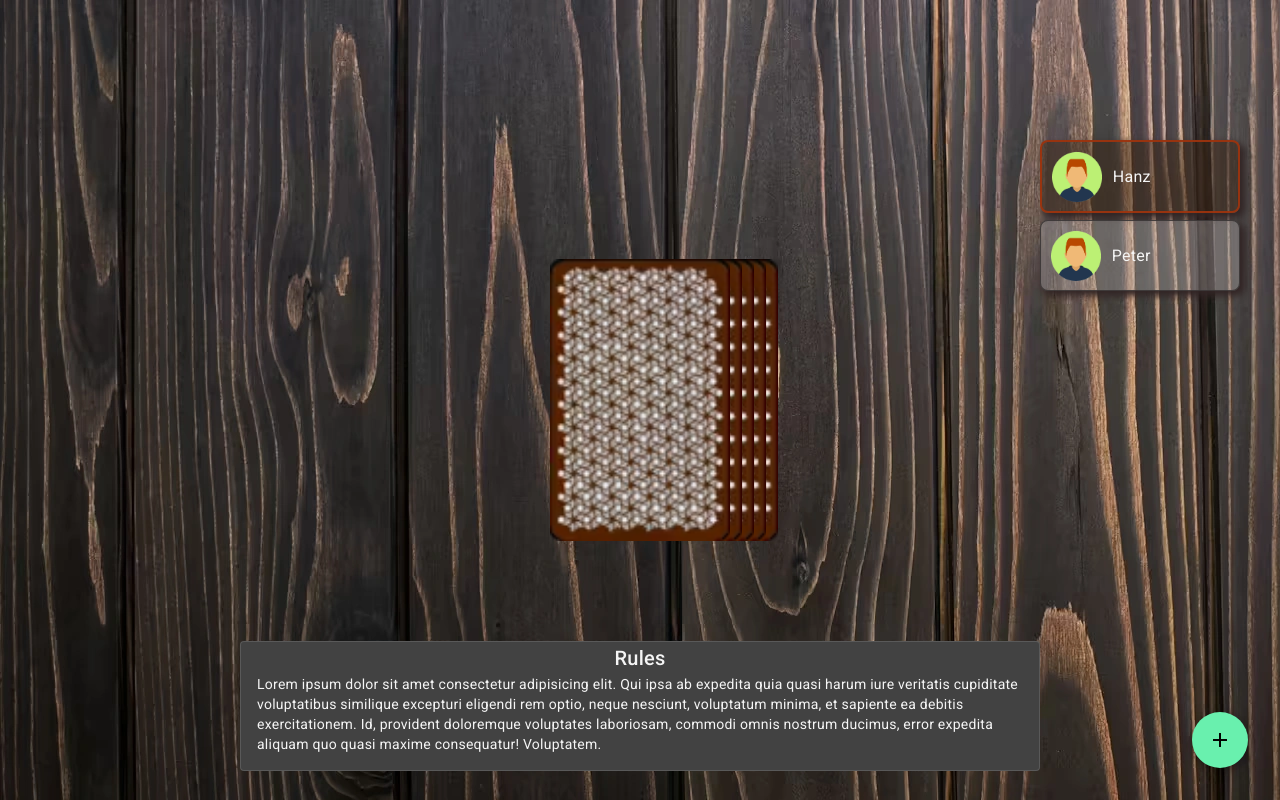
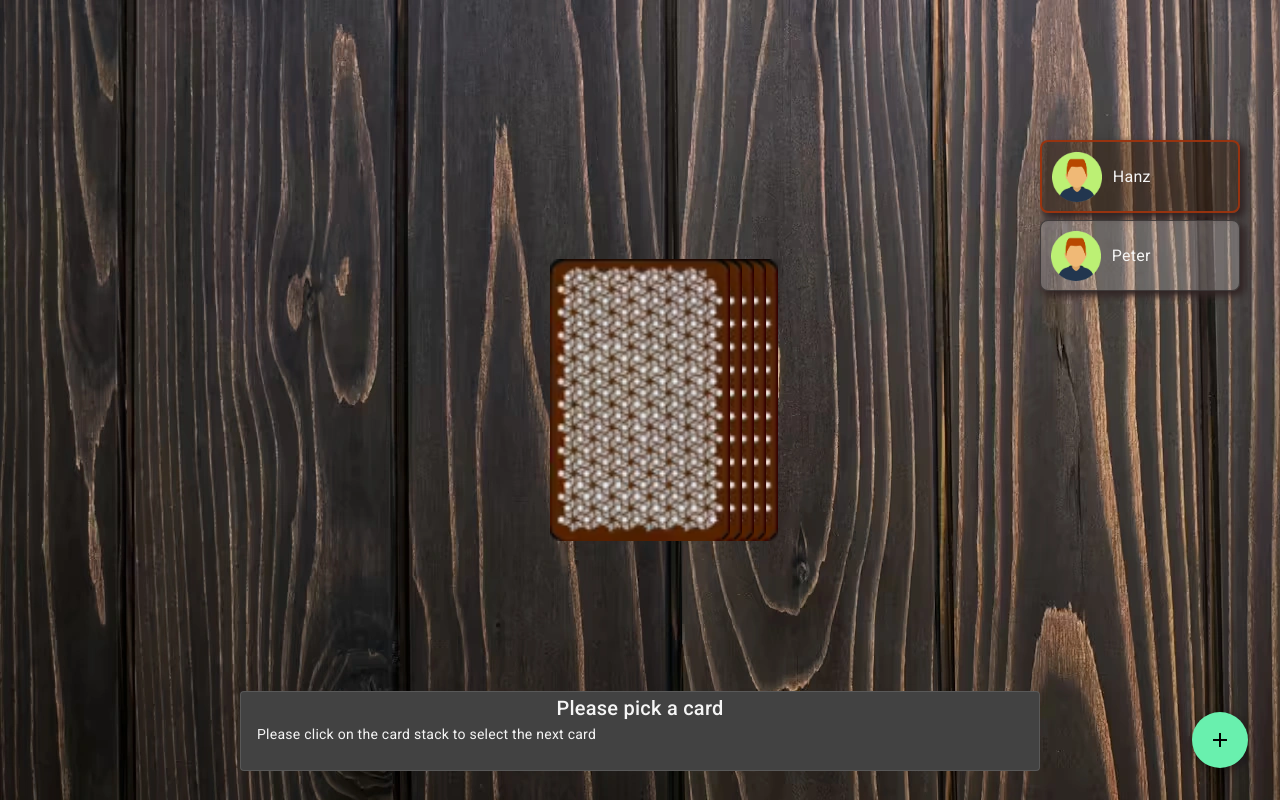
Before and after one commit to KosMaster87/ringoffire, an Angular app: page /game in a window 1280 px wide. Built offline with nearby package versions, Linux system fonts and the light colour scheme.

Commit message:
loom video

```diff
--- a/src/app/game-info/game-info.component.html
+++ b/src/app/game-info/game-info.component.html
@@ -1,11 +1,16 @@
-<mat-card class="gameInfoCard" id="gameInfoCard" appearance="outlined">
-  <mat-card-title class="gameInfoCard_title">Rules</mat-card-title>
-  <mat-card-content
-    >Lorem ipsum dolor sit amet consectetur adipisicing elit. Qui ipsa ab
-    expedita quia quasi harum iure veritatis cupiditate voluptatibus similique
-    excepturi eligendi rem optio, neque nesciunt, voluptatum minima, et sapiente
-    ea debitis exercitationem. Id, provident doloremque voluptates laboriosam,
-    commodi omnis nostrum ducimus, error expedita aliquam quo quasi maxime
-    consequatur! Voluptatem.</mat-card-content
-  >
+<mat-card
+  class="gameInfoCard"
+  id="gameInfoCard"
+  card="currentCard"
+  appearance="outlined"
+>
+  <mat-card-title class="gameInfoCard_title">{{
+    card ? title : "Please pick a card"
+  }}</mat-card-title>
+
+  <mat-card-content>{{
+    card
+      ? description
+      : "Please click on the card stack to select the next card"
+  }}</mat-card-content>
 </mat-card>
--- a/src/app/game-info/game-info.component.scss
+++ b/src/app/game-info/game-info.component.scss
@@ -4,6 +4,7 @@
   left: 15rem;
   right: 15rem;
   color: whitesmoke;
+  height: 10vh;
 
   display: flex;
   align-items: self-start;
--- a/src/app/game-info/game-info.component.ts
+++ b/src/app/game-info/game-info.component.ts
@@ -1,4 +1,10 @@
-import { Component, Injectable } from '@angular/core';
+import {
+  Component,
+  Injectable,
+  Input,
+  OnChanges,
+  SimpleChanges,
+} from '@angular/core';
 import { MatCardModule } from '@angular/material/card';
 
 @Injectable({
@@ -11,4 +17,88 @@ import { MatCardModule } from '@angular/material/card';
   templateUrl: './game-info.component.html',
   styleUrl: './game-info.component.scss',
 })
-export class GameInfoComponent {}
+export class GameInfoComponent implements OnChanges {
+// export class GameInfoComponent {
+  title: string = '';
+  description: string = '';
+  @Input() card: string = '';
+
+  ngOnChanges(changes: SimpleChanges): void {
+  // ngOnInit(changes: SimpleChanges): void {
+  console.log("In der OnChanges fn drinne!");
+
+    if (changes['card'] && changes['card'].currentValue) {
+      console.log(this.card);
+      const cardNumber = +this.card.split('_')[1];
+      if (this.cardAction[cardNumber - 1]) {
+        this.title = this.cardAction[cardNumber - 1].title;
+        this.description = this.cardAction[cardNumber - 1].description;
+      }
+    }
+  }
+  // ngOnChanges(): void {
+  //   console.log(this.card);
+  //   if (this.card) {
+  //     let cardNumber = +this.card.split('_')[1];
+  //     this.title = this.cardAction[cardNumber - 1].title;
+  //     this.description = this.cardAction[cardNumber - 1].description;
+  //     console.log(cardNumber);
+  //   }
+  // }
+
+  cardAction = [
+    {
+      title: 'Waterfall',
+      description:
+        'All players start drinking at the same time. The player who drew the card can stop drinking whenever they choose, but the next person in line cannot stop until the first player does, and so on.',
+    },
+    {
+      title: 'You',
+      description:
+        'The player who drew the card picks someone to take a drink.',
+    },
+    { title: 'Me', description: 'The player who drew the card takes a drink.' },
+    {
+      title: 'Floor',
+      description:
+        'All players must touch the floor as quickly as possible. The last person to do so drinks.',
+    },
+    { title: 'Guys', description: 'All male players drink.' },
+    { title: 'Chicks', description: 'All female players drink.' },
+    {
+      title: 'Heaven',
+      description:
+        'All players must point to the sky. The last person to do so drinks.',
+    },
+    {
+      title: 'Mate',
+      description:
+        "The player who drew the card picks a 'mate.' Whenever one of them drinks, the other must drink as well.",
+    },
+    {
+      title: 'Rhyme',
+      description:
+        'The player who drew the card says a word, and the next player must say a word that rhymes with it. This continues around the circle until someone either repeats a word or can`t think of a rhyme. That person drinks.',
+    },
+    {
+      title: 'Categories',
+      description:
+        "The player who drew the card picks a category (e.g., types of cars, pizza toppings). Players take turns naming something that fits in that category. The first person who can't think of something drinks.",
+    },
+    {
+      title: 'Make a Rule',
+      description:
+        'The player who draws a Jack gets to make a rule that stays in effect for the rest of the game. Anyone who breaks the rule drinks.',
+    },
+    {
+      title: 'Question Master',
+      description:
+        'The player who draws the Queen becomes the Question Master. Whenever they ask another player a question, the other player must answer with another question. If a player fails to answer with a question, they drink.',
+    },
+    {
+      title: 'King`s Cup',
+      description:
+        "The first three Kings require the player to pour some of their drink into the King's Cup. The player who draws the fourth King must drink the entire King`s Cup, ending the game.",
+    },
+  ];
+}
--- a/src/app/game/game.component.html
+++ b/src/app/game/game.component.html
@@ -56,7 +56,7 @@
   </div>
 
   <!-- Info Komponente -->
-  <app-game-info> </app-game-info>
+  <app-game-info></app-game-info>
 
   <button
     class="addPlayerBtn"
```
